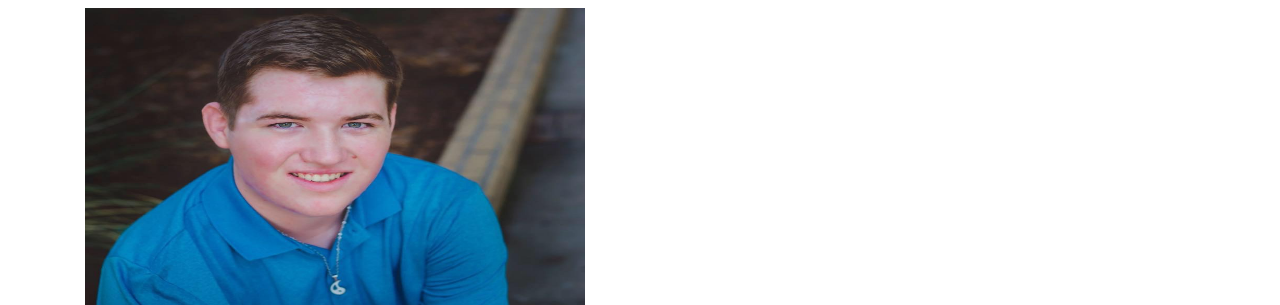
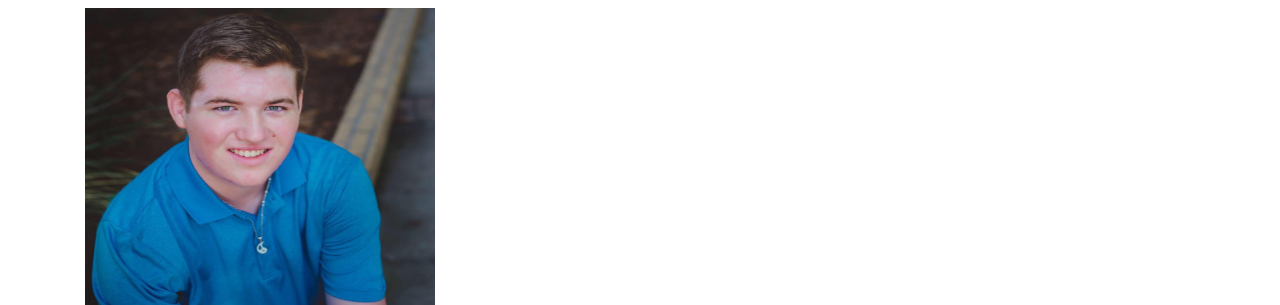
Before and after one commit to TannerBayer/Week9Assignment, a website: page index.html in a window 1280 px wide. Shown: the part 206-511 px from the top of the page. Drawn offline with Linux system fonts and the light colour scheme.

Commit message:
Update index.html

```diff
--- a/index.html
+++ b/index.html
@@ -8,7 +8,7 @@
   <meta name="description" content="">
   <meta name="author" content="">
 
-  <title>Modern Business - Start Bootstrap Template</title>
+  <title>Tanner Bayer's Website</title>
 
   <!-- Bootstrap core CSS -->
   <link href="vendor/bootstrap/css/bootstrap.min.css" rel="stylesheet">
@@ -36,7 +36,7 @@
     <h1 class="my-4">Welcome to My Website!</h1>
 	<h2 class="my-4">Here is a Little Information About Me:</h2>
 
-	<img src="images/IMG_1791[1].JPG" alt="Italian Trulli" width="500" height="350">
+	<img src="images/IMG_1791[1].JPG" alt="Italian Trulli" width="350" height="300">
 
     <!-- Marketing Icons Section -->
     <div class="row">
```
